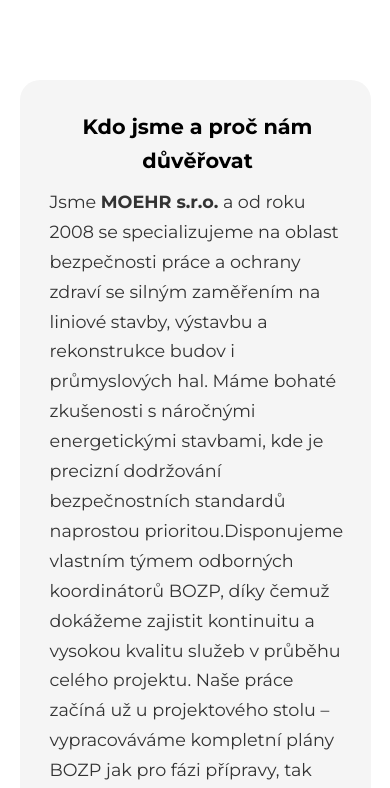
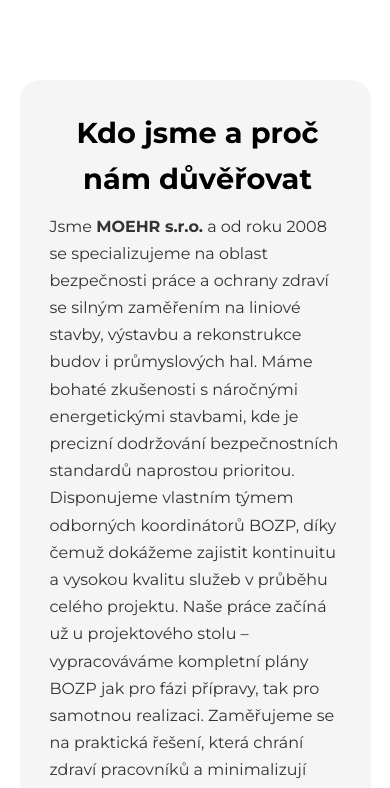
Before and after one commit to martinsuchy1997/Moehr, a plain HTML site: page index.html in a window 390 px wide. Shown: the part 506-1294 px from the top of the page. Drawn offline with nearby package versions, Linux system fonts and the light colour scheme.

Commit message:
Add files via upload

```diff
--- a/style.css
+++ b/style.css
@@ -207,16 +207,6 @@
     line-height: 1.7;             /* Zvětší rozestup řádků pro lepší čitelnost */
     font-size: 1.1rem;
     color: #333;
-}
-
-/* Úprava pro mobily (aby text nebyl nalepený na okrajích) */
-@media (max-width: 768px) {
-    #o-nas h2, #o-nas p {
-        padding-left: 30px;
-        padding-right: 25px;
-    }
-    #o-nas h2 { padding-top: 30px; }
-    #o-nas p { padding-bottom: 10px; }
 }
 
 /* BALÍČKY */
@@ -736,4 +726,28 @@
         justify-content: space-between;
         flex-direction: row; /* Zajišťuje správné pořadí prvků na krajích */
     }
+
+    .section-title {
+    margin-bottom: 60px;
+    font-size: 1.8rem;
 }
+.pricing-title {
+    font-size: 1.8rem;
+}
+
+/* Úprava pro mobily (aby text nebyl nalepený na okrajích) */
+    #o-nas h2, #o-nas p {
+        padding-left: 30px;
+        padding-right: 25px;
+    }
+    #o-nas h2 {
+        padding-top: 30px;
+        font-size: 1.8rem;
+    }
+    #o-nas p {
+        padding-bottom: 10px;
+        font-size: 1rem;
+
+    }
+
+}
```
